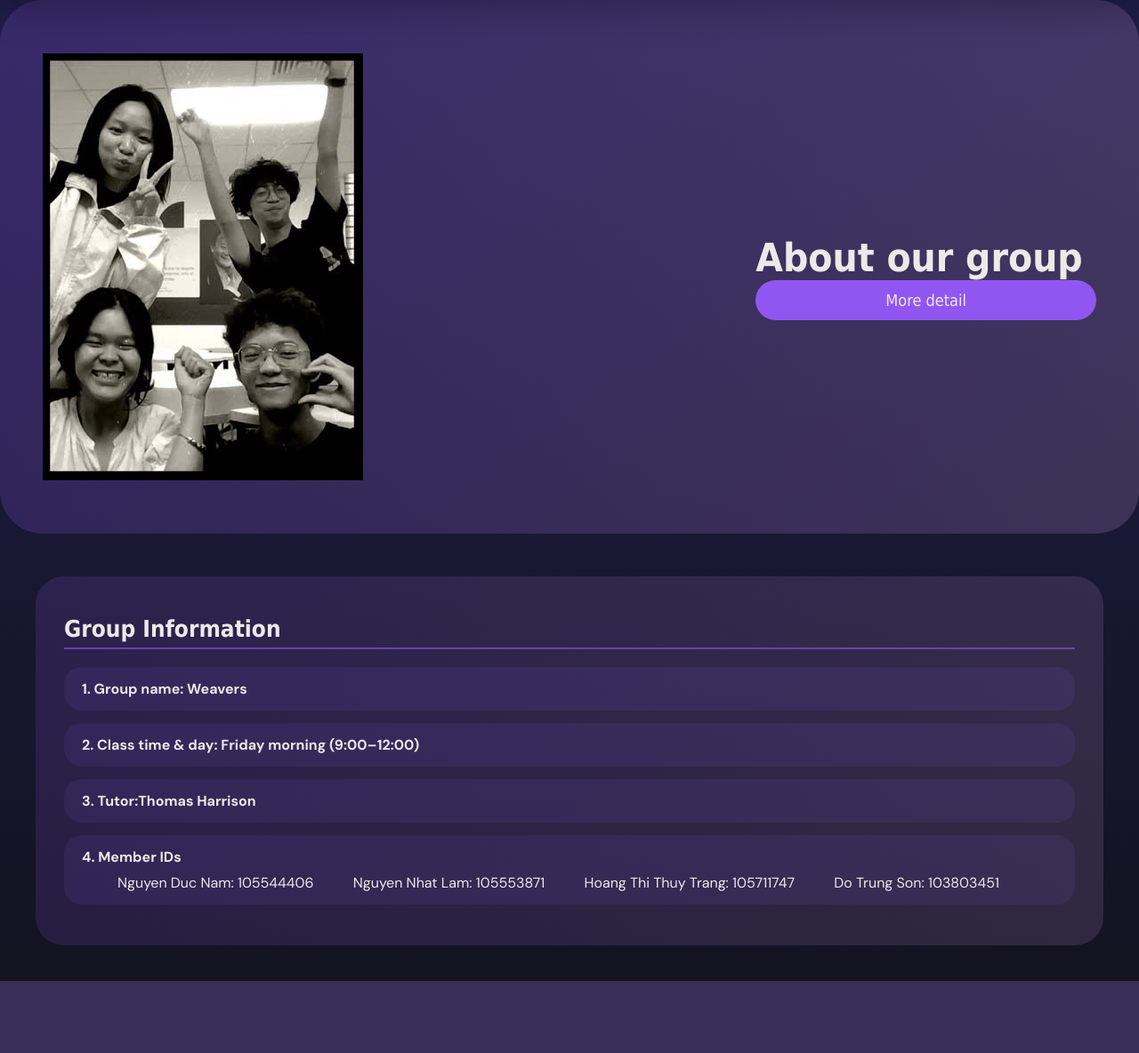
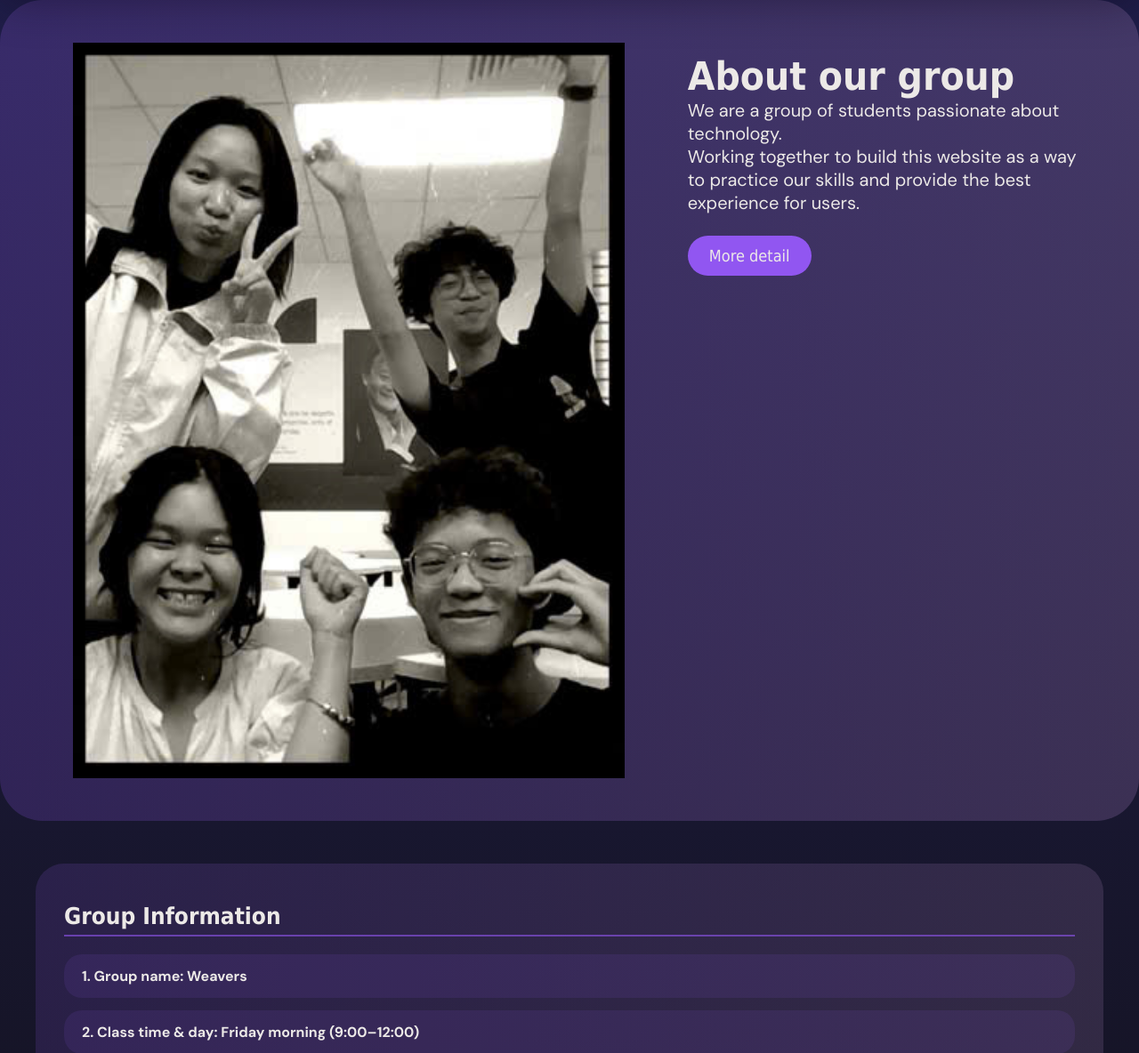
Before and after one commit to nguyenducnam06/Group-2-COS10026, a PHP site: page /about.html in a window 1280 px wide. Shown: the part 66-1250 px from the top of the page at 89% size. Before the commit the page ends 1169 px from the top, so only its background shows below. Run offline with PHP 8.4, Linux system fonts and the light colour scheme; some web fonts are replaced.

Commit message:
2nd commit about page

```diff
--- a/project1/about.html
+++ b/project1/about.html
@@ -30,6 +30,7 @@
             <img src="images/groupimage.png" alt="My team">
             <article>
                 <h1 >About our group</h1>
+                <p>We are a group of students passionate about technology.<br>Working together to build this website as a way to practice our skills and provide the best experience for users.</p>
                 <button class="primary">More detail</button>
             </article>
         </section>
--- a/project1/styles/about.css
+++ b/project1/styles/about.css
@@ -1,6 +1,6 @@
 .about_page {
-     display: grid;
-    grid-template-columns: 2fr 1fr;
+    display: grid;
+    grid-template-columns: 1.5fr 1fr;
     gap: 36px;
     background: linear-gradient(
     75deg,
@@ -9,12 +9,15 @@
   );
   padding: 48px;
   border-radius: 48px;
-  }
-  .about_page article {
-  display: flex;
-  flex-direction: column;
-  justify-content: center;
-height: 100%;
+}
+.about_page img {
+    width: 90%;
+    height: auto;
+    margin: auto;
+}
+.about_page button{
+    margin: auto;
+    margin-top: 24px;
 }
 .group-info {
   max-width: 1200px;
```
